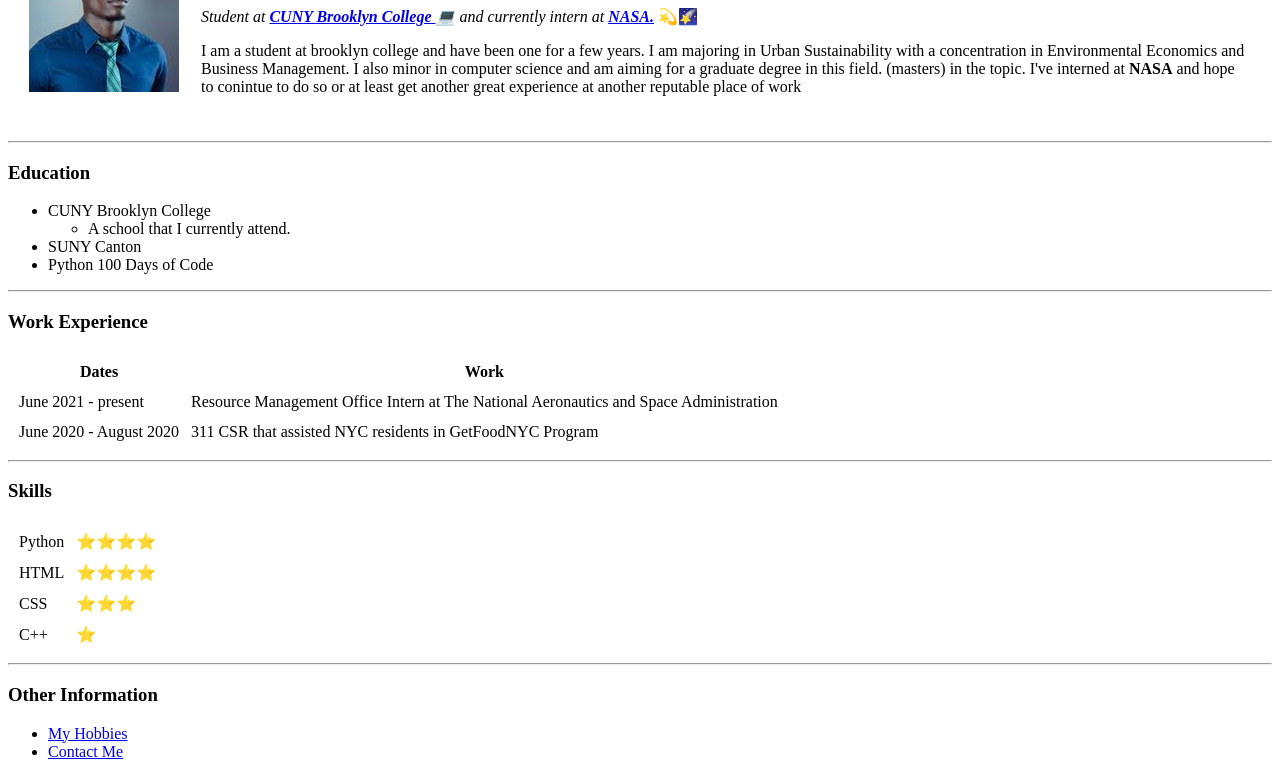
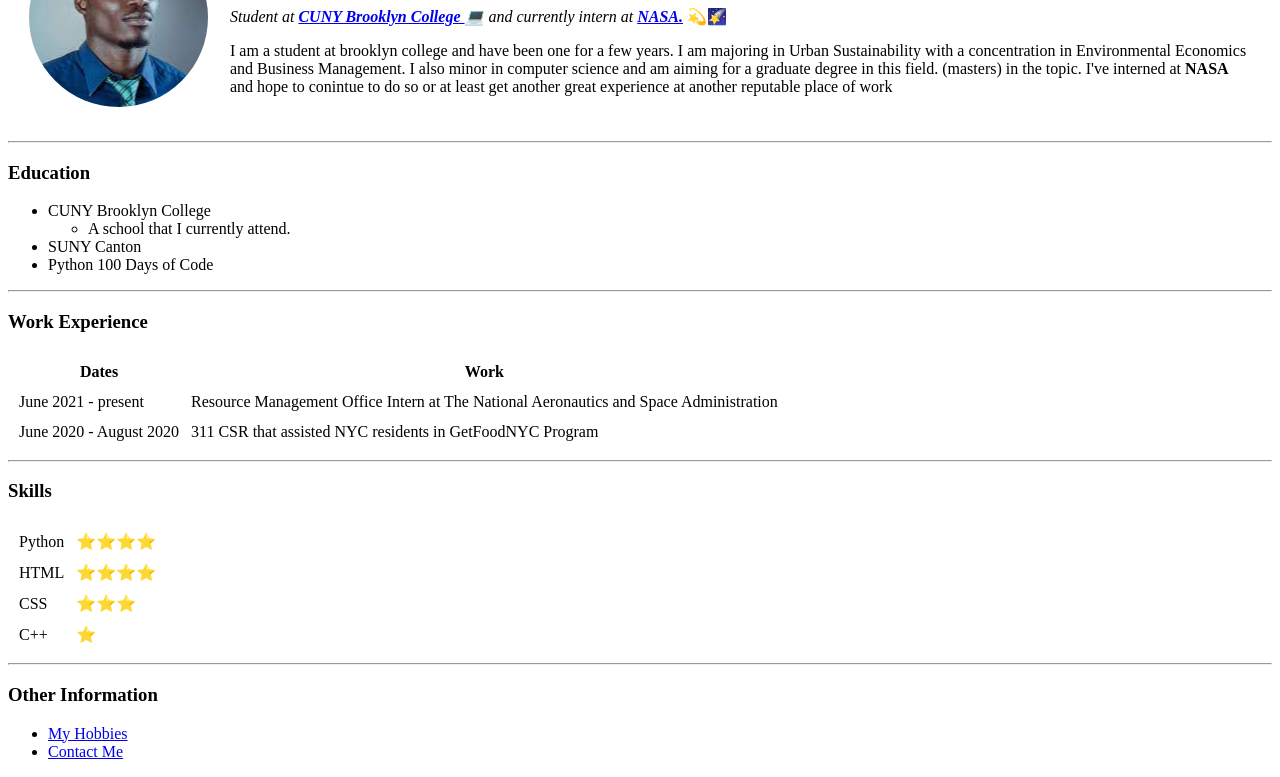
Before and after one commit to chika693/cv, a plain HTML site: page index.html in a window 1280 px wide. Shown: the part 102-879 px from the top of the page. Drawn offline with Linux system fonts and the light colour scheme.

Commit message:
Update index.html
changed profile picture from square to circle cropped

```diff
--- a/index.html
+++ b/index.html
@@ -7,7 +7,7 @@
     <body>
         <table cellspacing="20">
             <tr>
-                <td><img src="img/chikablueshirt.jpeg" alt="Chika Profile Picture."></td>
+                <td><img src="img/circle-cropped.png" alt="Chika Profile Picture."></td>
                 <td><h1>Chika Otisi</h1>
                 <p><em>Student at <strong><a href="http://www.brooklyn.cuny.edu/web/home.php">CUNY Brooklyn College </a></strong>💻 and currently intern at <strong><a href="https://nasa.gov/">NASA.</a></strong></em> 💫🌠</p>
                 <p>I am a student at brooklyn college and have been one for a few years. I am majoring in Urban Sustainability with a concentration in Environmental Economics and Business Management. I also minor in computer science and am aiming for a graduate degree in this field.                        (masters) in the topic. I've interned at <strong>NASA</strong> and hope to conintue to do               so or at least get another great experience at another reputable place of work</p></td>
```
